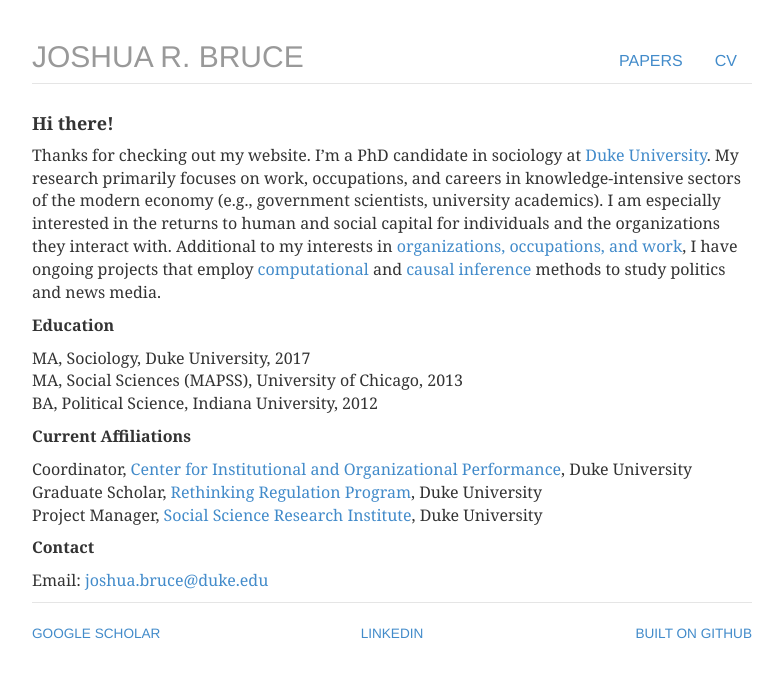
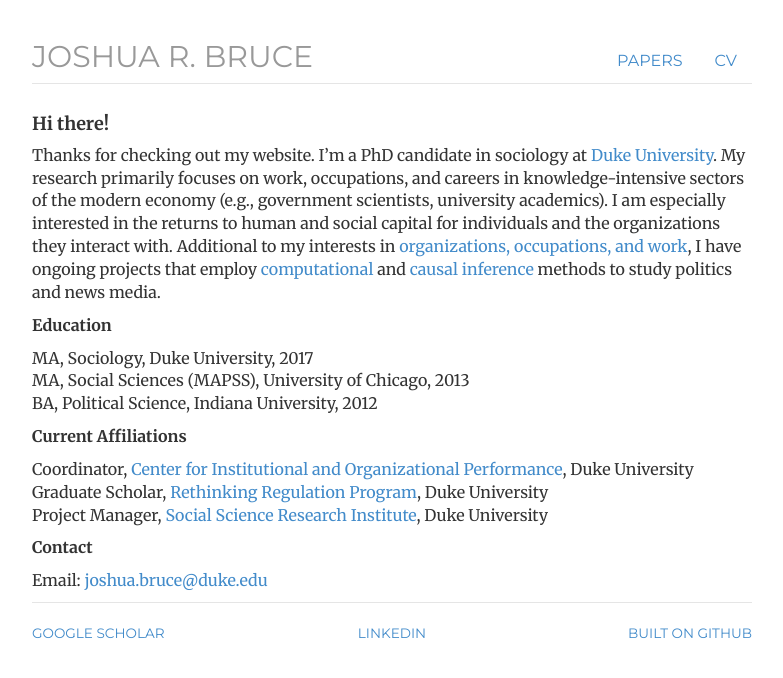
Before and after one commit to joshuarbruce/joshuarbruce.github.io, a Jekyll site: the page built from index.html, in a window 1280 px wide. Shown: the top 678 px of the page, without its empty margins (248-1031 px from the left). Built offline with Jekyll 4.4.1, drawn with Linux system fonts in a browser that asks for light colours; nearby versions of some CDN libraries.

Commit message:
Update style.css

```diff
--- a/css/style.css
+++ b/css/style.css
@@ -1,3 +1,6 @@
+@import url(//fonts.googleapis.com/css?family=Merriweather:300,300italic,400,400italic,700,700italic);
+@import url(//fonts.googleapis.com/css?family=Montserrat);
+
 body { padding-top: 20px; padding-bottom: 40px; font-family: 'Merriweather', Georgia, Times; font-size: 16px; }
 
 h1, h2, h3, h4, h5, h6, .h1, .h2, .h3, .h4, .h5, .h6 { font-family: 'Merriweather', Georgia, Times; font-weight: 700;}
```
